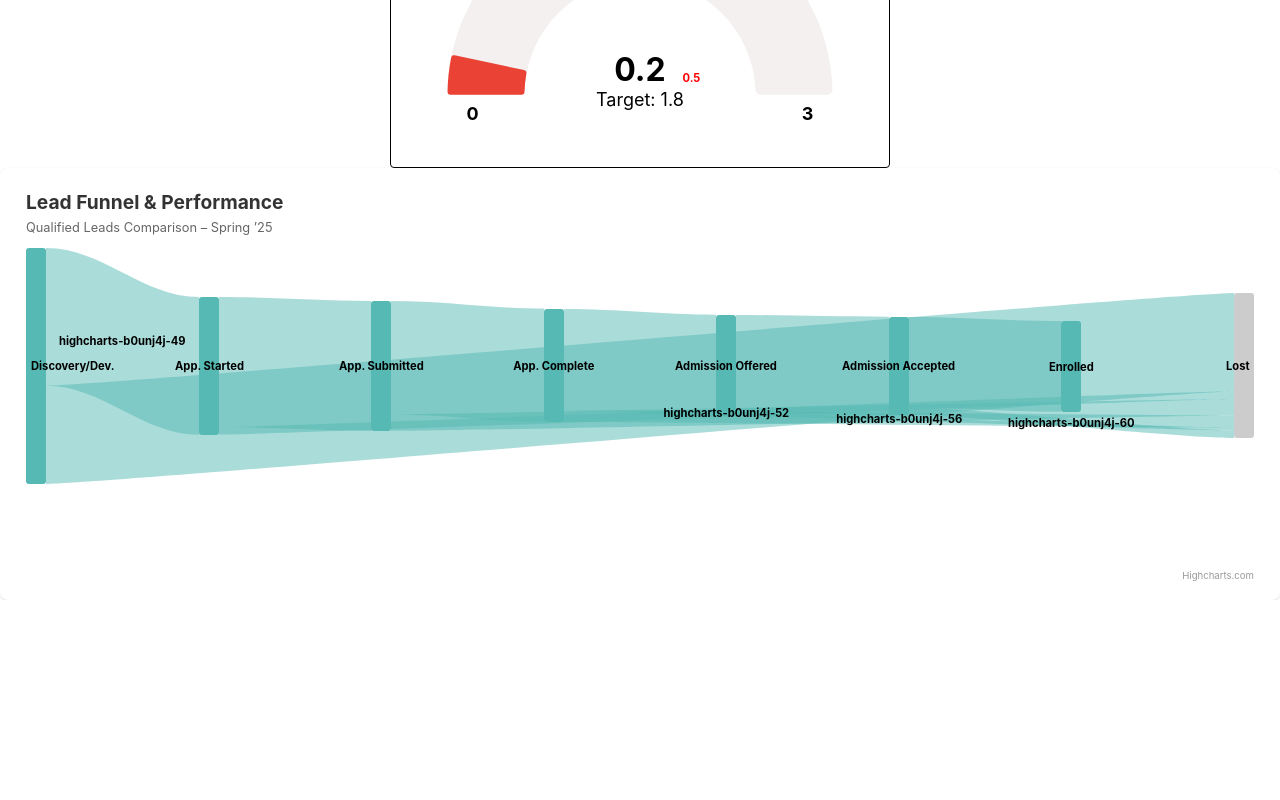
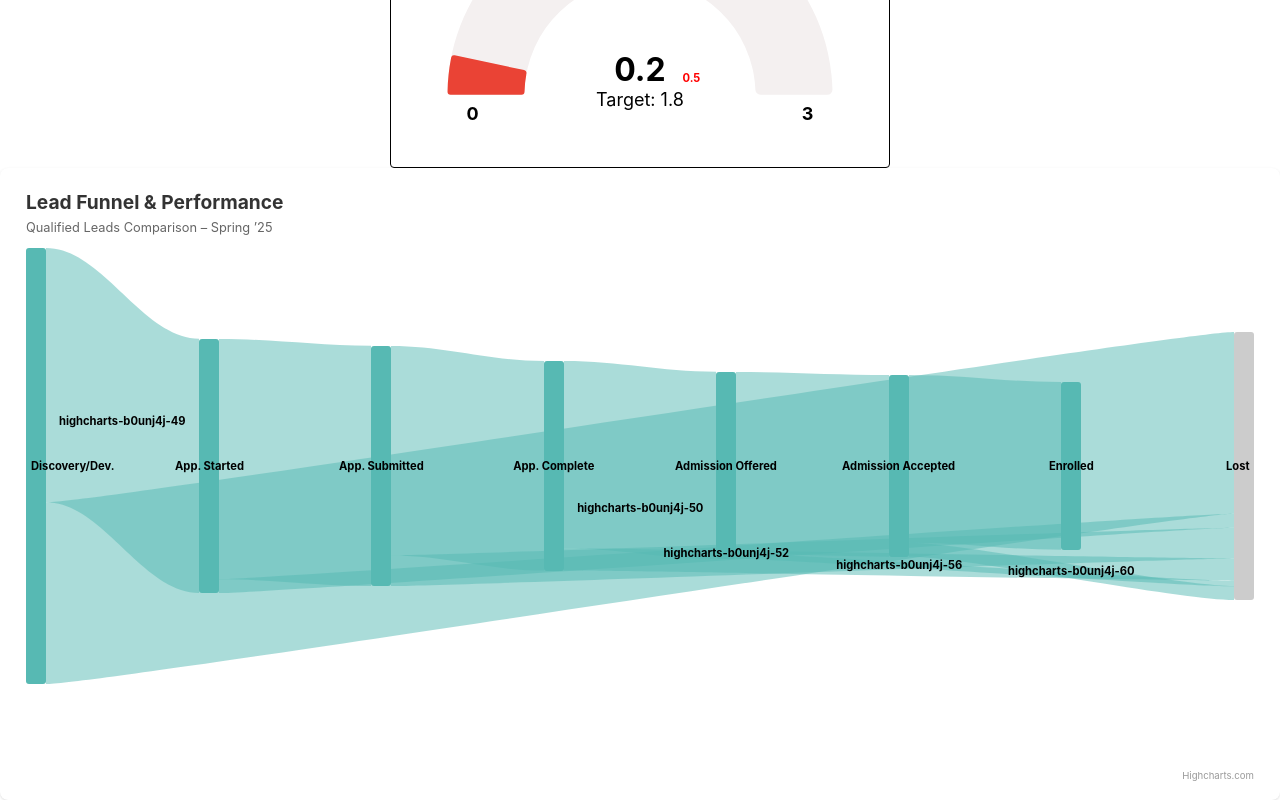
Before and after one commit to Demilade01/2charts_lead, a React (Vite) app: page / in a window 1280 px wide. Shown: the part 942-1742 px from the top of the page. Before the commit the page ends 1542 px from the top, so only its background shows below. Built offline with nearby package versions, Linux system fonts and the light colour scheme.

Commit message:
ad style

```diff
--- a/src/modules/enrollment-funnel/EnrollmentFunnel.tsx
+++ b/src/modules/enrollment-funnel/EnrollmentFunnel.tsx
@@ -57,7 +57,7 @@ const getChartOptions = (data: ProcessedEnrollmentData[]): Highcharts.Options =>
   return {
     chart: {
       type: 'sankey',
-      height: '400px',
+      height: '600px',
       spacingBottom: 100
     },
     title: {
```
